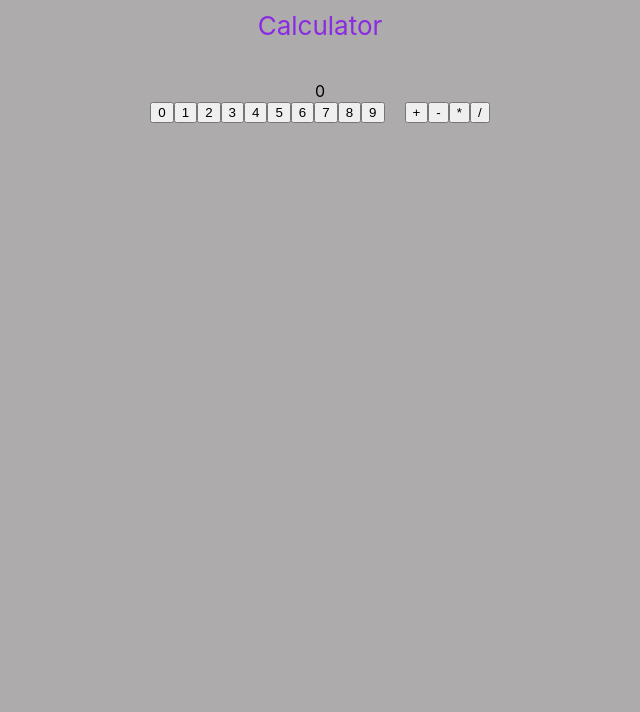
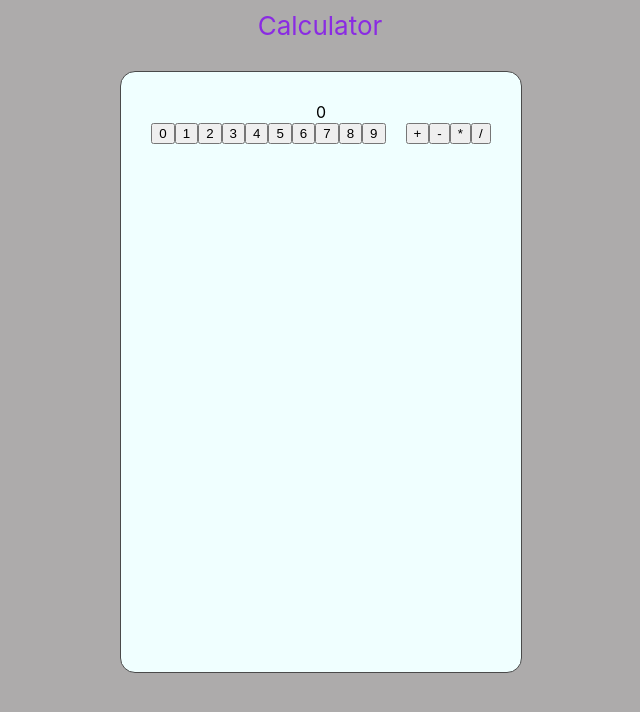
Before and after one commit to Yogurt7v/React-practise--calculator, a React (Create React App) app in the folder my-app/: page / in a window 1280 px wide. Shown: the top 712 px of the page, without its empty margins (320-960 px from the left). Built offline with nearby package versions, Linux system fonts and the light colour scheme.

Commit message:
container ready

```diff
--- a/my-app/src/App.css
+++ b/my-app/src/App.css
@@ -10,6 +10,16 @@ body {
 	padding: 10px;
 	color: blueviolet;
 	font-size: 26px;
+	margin-bottom: 20px;
+}
+
+.Calculator {
+	margin-left: calc(50% - 200px);
+	width: 400px;
+	height: 600px;
+	border: 1px solid rgb(74, 74, 74);
+	border-radius: 15px;
+	background-color: azure;
 }
 
 .Container {
--- a/my-app/src/App.js
+++ b/my-app/src/App.js
@@ -8,6 +8,7 @@ export const App = () => {
 	return (
 		<>
 			<header className="App-header">Calculator</header>
+			<div className="Calculator">
 				<div className="Container">
 					<div className="Display">{startNum}</div>
 					<div className="TwoBox">
@@ -23,6 +24,7 @@ export const App = () => {
 						</div>
 					</div>
 				</div>
+			</div>
 		</>
 	);
 };
```
Lines whose indentation alone changed are shown as unchanged.
